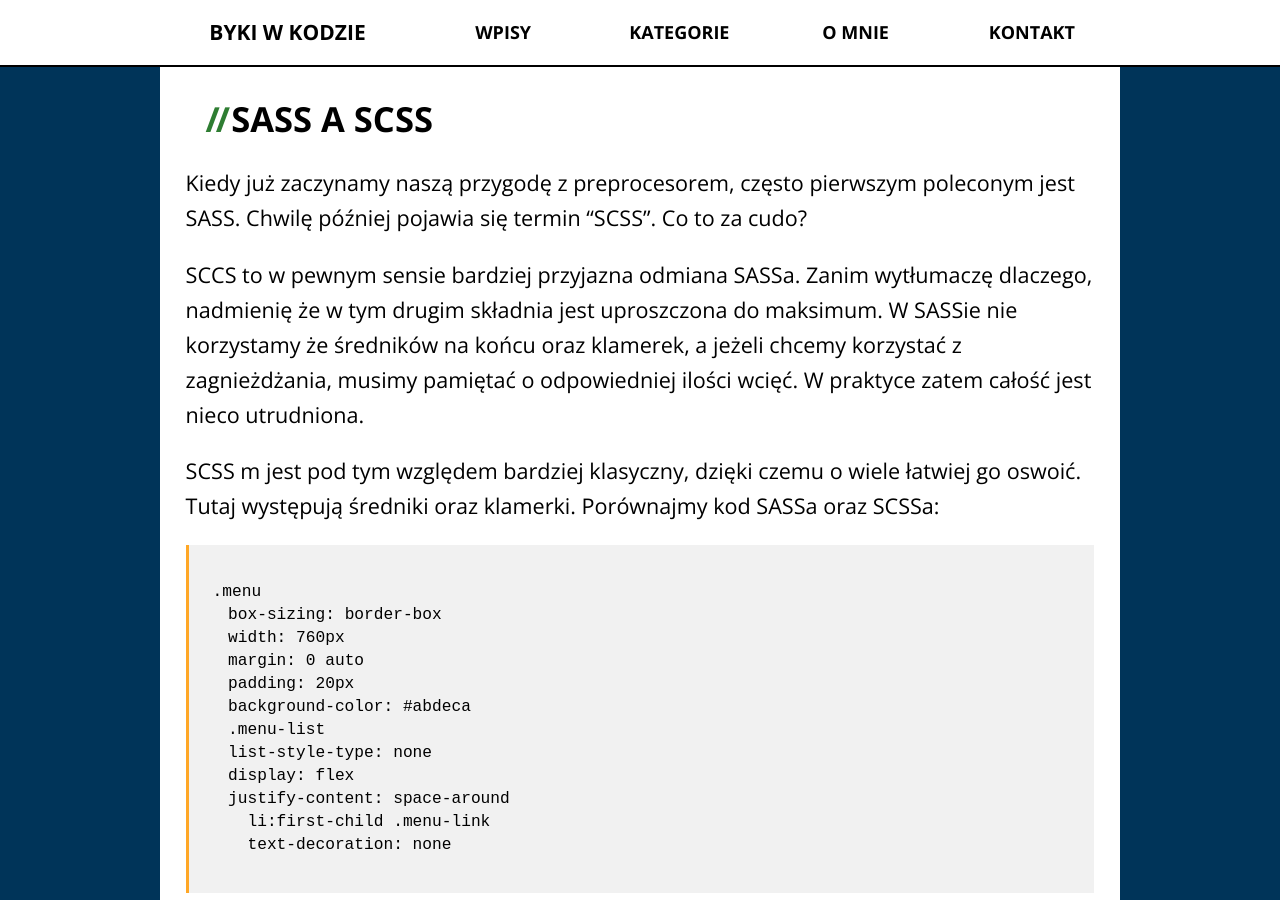
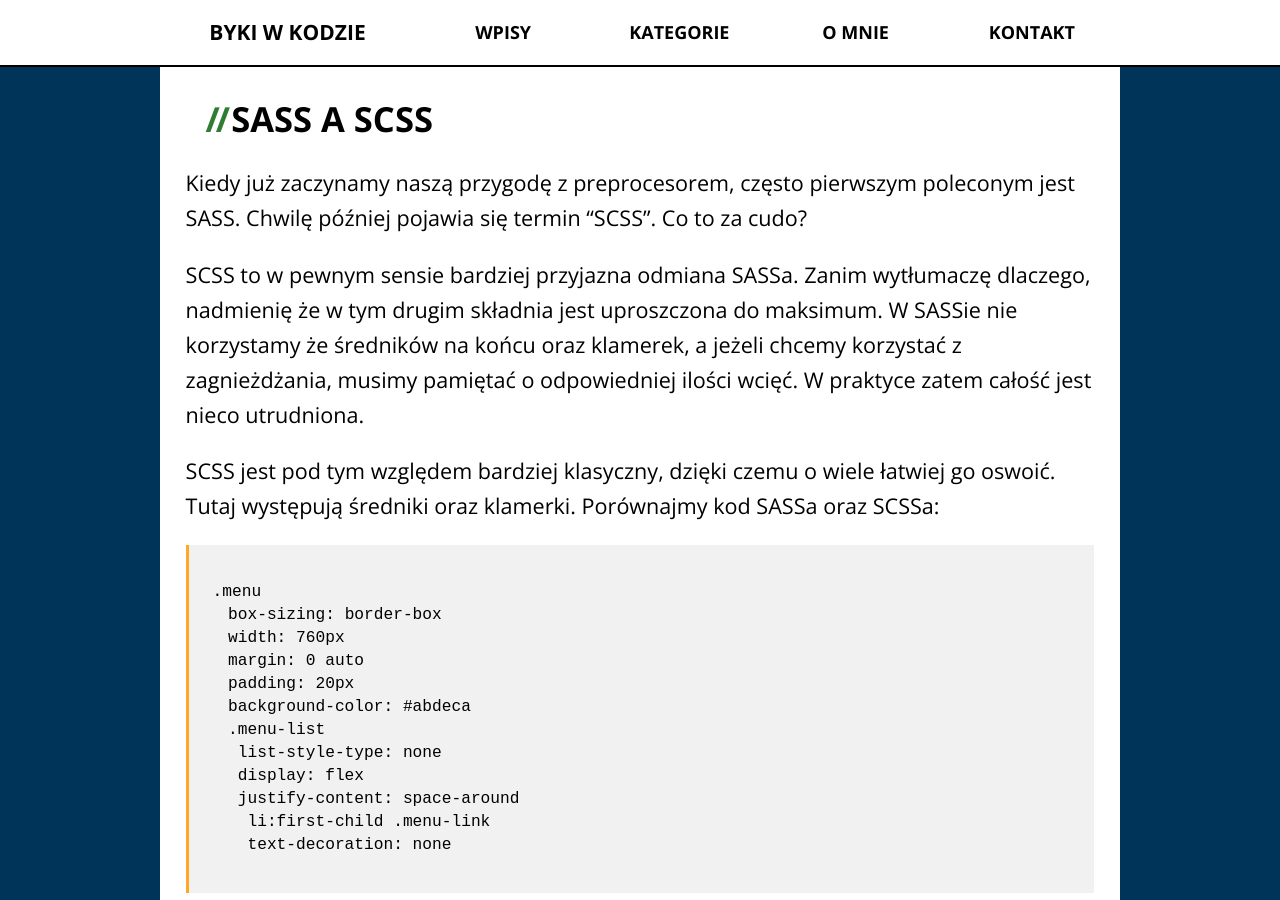
Before and after one commit to radek024/blog, a Jekyll site: the page built from _posts/2017-07-28-preprocesory-css-opis.md, in a window 1280 px wide and 900 px high, scrolled down 7234 px. Built offline with Jekyll 4.4.1, drawn with Linux system fonts in a browser that asks for light colours; comment, search, counter and statistics services are not loaded.

Commit message:
post content fixed

````diff
--- a/_posts/2017-07-28-preprocesory-css-opis.md
+++ b/_posts/2017-07-28-preprocesory-css-opis.md
@@ -153,9 +153,9 @@ Funkcje przydatne są w dużych projektach. Bardzo przykład ich wykorzystania u
 
 Kiedy już zaczynamy naszą przygodę z preprocesorem, często pierwszym poleconym jest SASS. Chwilę później pojawia się termin “SCSS”. Co to za cudo?
 
-SCCS to w pewnym sensie bardziej przyjazna odmiana SASSa. Zanim wytłumaczę dlaczego, nadmienię że w tym drugim składnia jest uproszczona do maksimum. W SASSie nie korzystamy że średników na końcu oraz klamerek, a jeżeli chcemy korzystać z zagnieżdżania, musimy pamiętać o odpowiedniej ilości wcięć. W praktyce zatem całość jest nieco utrudniona.
+SCSS to w pewnym sensie bardziej przyjazna odmiana SASSa. Zanim wytłumaczę dlaczego, nadmienię że w tym drugim składnia jest uproszczona do maksimum. W SASSie nie korzystamy że średników na końcu oraz klamerek, a jeżeli chcemy korzystać z zagnieżdżania, musimy pamiętać o odpowiedniej ilości wcięć. W praktyce zatem całość jest nieco utrudniona.
 
-SCSS m jest pod tym względem bardziej klasyczny, dzięki czemu o wiele łatwiej go oswoić. Tutaj występują średniki oraz klamerki. Porównajmy kod SASSa oraz SCSSa:
+SCSS jest pod tym względem bardziej klasyczny, dzięki czemu o wiele łatwiej go oswoić. Tutaj występują średniki oraz klamerki. Porównajmy kod SASSa oraz SCSSa:
 
 ```css
 .menu
@@ -165,9 +165,9 @@ SCSS m jest pod tym względem bardziej klasyczny, dzięki czemu o wiele łatwiej
   padding: 20px
   background-color: #abdeca
   .menu-list
-  list-style-type: none
-  display: flex
-  justify-content: space-around
+   list-style-type: none
+   display: flex
+   justify-content: space-around
     li:first-child .menu-link
     text-decoration: none
 ```
````
Also changed, not shown: _posts/2017-12-08-drukowanie-stron-www.md (+1 -1 lines).
